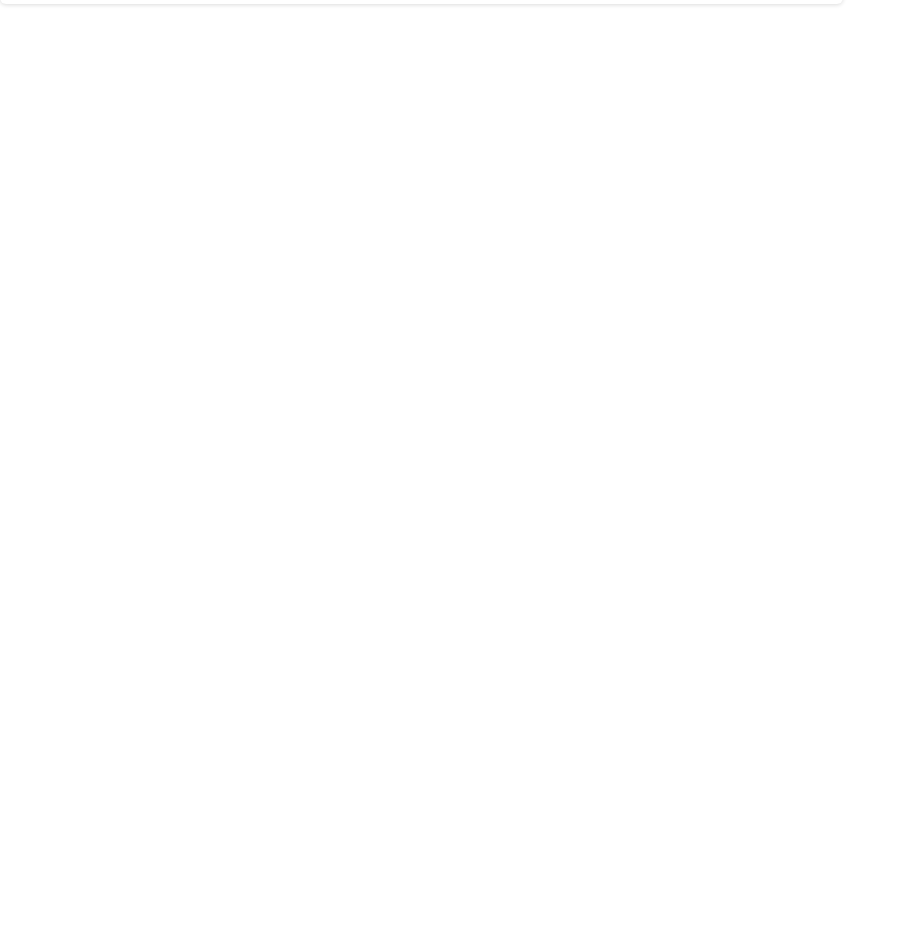
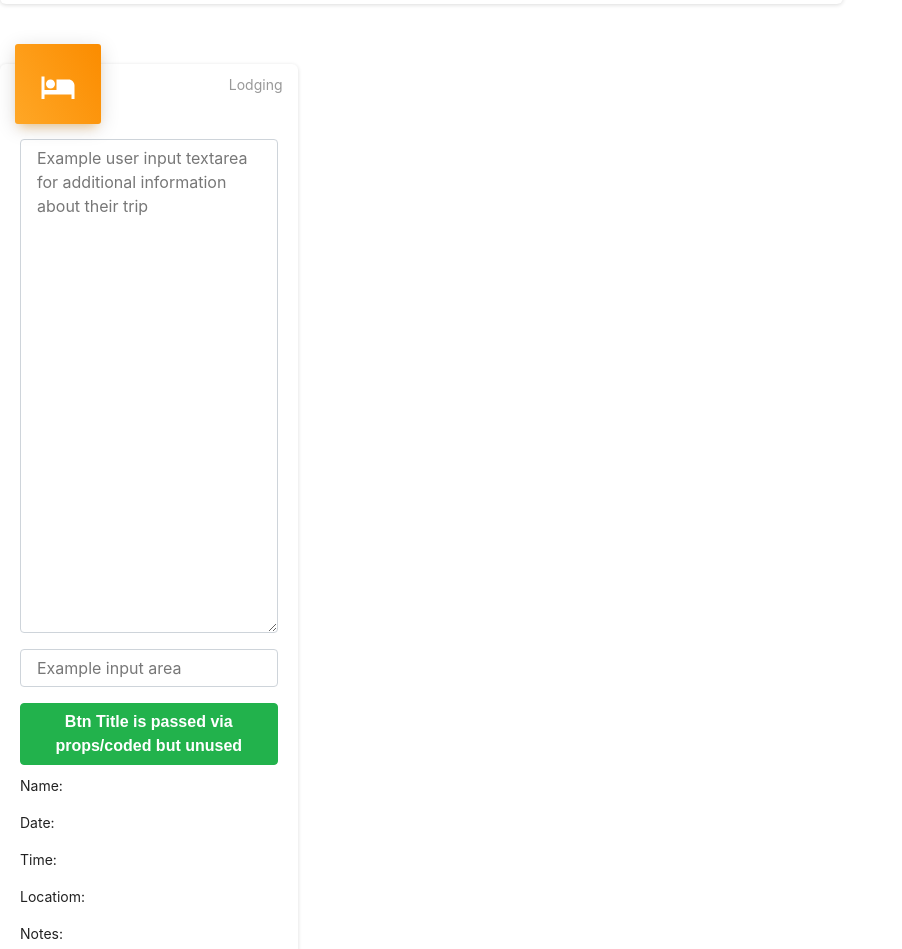
Before and after one commit to acschmalenberger/travel_app, a React (Create React App) app in the folder client/: page /Start in a window 1280 px wide. Shown: the part 1163-2112 px from the top of the page, without its empty margins (0-902 px from the left). Before the commit the page ends 1197 px from the top, so only its background shows below. Built offline with nearby package versions, Linux system fonts and the light colour scheme; a web font is replaced by a local one.

Commit message:
individual card working for dashboard with dummy info still needs to have functional code and conditional logic for categories

```diff
--- a/client/src/App.js
+++ b/client/src/App.js
@@ -2,6 +2,7 @@ import React from "react";
 
 import Nav from "./components/Nav";
 import CardPlanning from "./components/CardPlanning"
+import CardIndv from "./components/CardIndv"
 
 function App() {
   return (
@@ -9,6 +10,7 @@ function App() {
       <Nav />
 
       <CardPlanning />
+      <CardIndv />
     </div>
   );
 }
--- /dev/null
+++ b/client/src/components/Card/CardIcon.js
@@ -0,0 +1,41 @@
+import React from "react";
+// nodejs library that concatenates classes
+import classNames from "classnames";
+// nodejs library to set properties for components
+import PropTypes from "prop-types";
+// @material-ui/core components
+import { makeStyles } from "@material-ui/core/styles";
+// @material-ui/icons
+
+// core components
+import styles from "../Styles/CardIconStyle.js";
+
+const useStyles = makeStyles(styles);
+
+export default function CardIcon(props) {
+    const classes = useStyles();
+    const { className, children, color, ...rest } = props;
+    const cardIconClasses = classNames({
+        [classes.cardIcon]: true,
+        [classes[color + "CardHeader"]]: color,
+        [className]: className !== undefined
+    });
+    return (
+        <div className={cardIconClasses} {...rest}>
+        {children}
+        </div>
+    );
+}
+
+CardIcon.propTypes = {
+    className: PropTypes.string,
+    color: PropTypes.oneOf([
+        "warning",
+        "success",
+        "danger",
+        "info",
+        "primary",
+        "rose"
+    ]),
+    children: PropTypes.node
+};
--- a/client/src/components/CardIndv/index.js
+++ b/client/src/components/CardIndv/index.js
@@ -0,0 +1,56 @@
+import React from "react";
+ // @material-ui/core components
+import { makeStyles } from "@material-ui/core/styles";
+
+// import AirplanemodeActiveIcon from '@material-ui/icons/AirplanemodeActive';
+// import RestaurantIcon from '@material-ui/icons/Restaurant';
+import HotelIcon from '@material-ui/icons/Hotel';
+// import PhotoCameraIcon from '@material-ui/icons/PhotoCamera';
+// import AddCircleIcon from '@material-ui/icons/AddCircle';
+
+
+
+ // core components
+import GridItem from "../Grid2/GridItem.js";
+import GridContainer from "../Grid2/GridContainer.js";
+import Button from "../Button/Button.js";
+import Card from "../Card/Card.js";
+import CardHeader from "../Card/CardHeader.js";
+import CardBody from "../Card/CardBody.js";
+import CardFooter from "../Card/CardFooter.js";
+import CardIcon from "../Card/CardIcon.js";
+import styles from "../Styles/CardIndvStyles"
+
+const useStyles = makeStyles(styles);
+
+export default function CardIndv() {
+    const classes = useStyles();
+    return (
+        <div>
+            <GridContainer>
+                <GridItem xs={12} sm={6} md={3}>
+                    <Card>
+                        <CardHeader color="warning" stats icon>
+                        <CardIcon color="warning">
+                            <HotelIcon />
+                            {/* //will need to render card icons accringly */}
+                        </CardIcon>
+                        <p className={classes.cardCategory}>Lodging</p>
+                        </CardHeader>
+                        <CardBody>
+                            <p>Name: </p>
+                            <p>Date: </p>
+                            <p>Time: </p>
+                            <p>Locatiom: </p>
+                            <p>Notes: </p>
+                        </CardBody>
+                        <CardFooter stats>
+                            <Button>Edit</Button>
+                            <Button>Delete</Button>
+                        </CardFooter>
+                    </Card>
+                </GridItem>
+            </GridContainer>
+        </div>
+    );
+}
--- /dev/null
+++ b/client/src/components/Styles/CardIconStyle.js
@@ -0,0 +1,30 @@
+    import {
+        warningCardHeader,
+        successCardHeader,
+        dangerCardHeader,
+        infoCardHeader,
+        primaryCardHeader,
+        roseCardHeader,
+        grayColor
+    } from "./material-dashboard-react.js";
+
+    const cardIconStyle = {
+        cardIcon: {
+        "&$warningCardHeader,&$successCardHeader,&$dangerCardHeader,&$infoCardHeader,&$primaryCardHeader,&$roseCardHeader": {
+            borderRadius: "3px",
+            backgroundColor: grayColor[0],
+            padding: "15px",
+            marginTop: "-20px",
+            marginRight: "15px",
+            float: "left"
+        }
+        },
+        warningCardHeader,
+        successCardHeader,
+        dangerCardHeader,
+        infoCardHeader,
+        primaryCardHeader,
+        roseCardHeader
+    };
+
+    export default cardIconStyle;
--- /dev/null
+++ b/client/src/components/Styles/CardIndvStyles.js
@@ -0,0 +1,82 @@
+    import {
+        successColor,
+        whiteColor,
+        grayColor,
+        hexToRgb
+    } from "./material-dashboard-react.js";
+
+    const CardIndvStyle = {
+        successText: {
+        color: successColor[0]
+        },
+        upArrowCardCategory: {
+        width: "16px",
+        height: "16px"
+        },
+        stats: {
+        color: grayColor[0],
+        display: "inline-flex",
+        fontSize: "12px",
+        lineHeight: "22px",
+        "& svg": {
+            top: "4px",
+            width: "16px",
+            height: "16px",
+            position: "relative",
+            marginRight: "3px",
+            marginLeft: "3px"
+        },
+        "& .fab,& .fas,& .far,& .fal,& .material-icons": {
+            top: "4px",
+            fontSize: "16px",
+            position: "relative",
+            marginRight: "3px",
+            marginLeft: "3px"
+        }
+        },
+        cardCategory: {
+        color: grayColor[0],
+        margin: "0",
+        fontSize: "14px",
+        marginTop: "0",
+        paddingTop: "10px",
+        marginBottom: "0"
+        },
+        cardCategoryWhite: {
+        color: "rgba(" + hexToRgb(whiteColor) + ",.62)",
+        margin: "0",
+        fontSize: "14px",
+        marginTop: "0",
+        marginBottom: "0"
+        },
+        cardTitle: {
+        color: grayColor[2],
+        marginTop: "0px",
+        minHeight: "auto",
+        fontWeight: "300",
+        fontFamily: "'Roboto', 'Helvetica', 'Arial', sans-serif",
+        marginBottom: "3px",
+        textDecoration: "none",
+        "& small": {
+            color: grayColor[1],
+            fontWeight: "400",
+            lineHeight: "1"
+        }
+        },
+        cardTitleWhite: {
+        color: whiteColor,
+        marginTop: "0px",
+        minHeight: "auto",
+        fontWeight: "300",
+        fontFamily: "'Roboto', 'Helvetica', 'Arial', sans-serif",
+        marginBottom: "3px",
+        textDecoration: "none",
+        "& small": {
+            color: grayColor[1],
+            fontWeight: "400",
+            lineHeight: "1"
+        }
+        }
+    };
+
+    export default CardIndvStyle;
```
